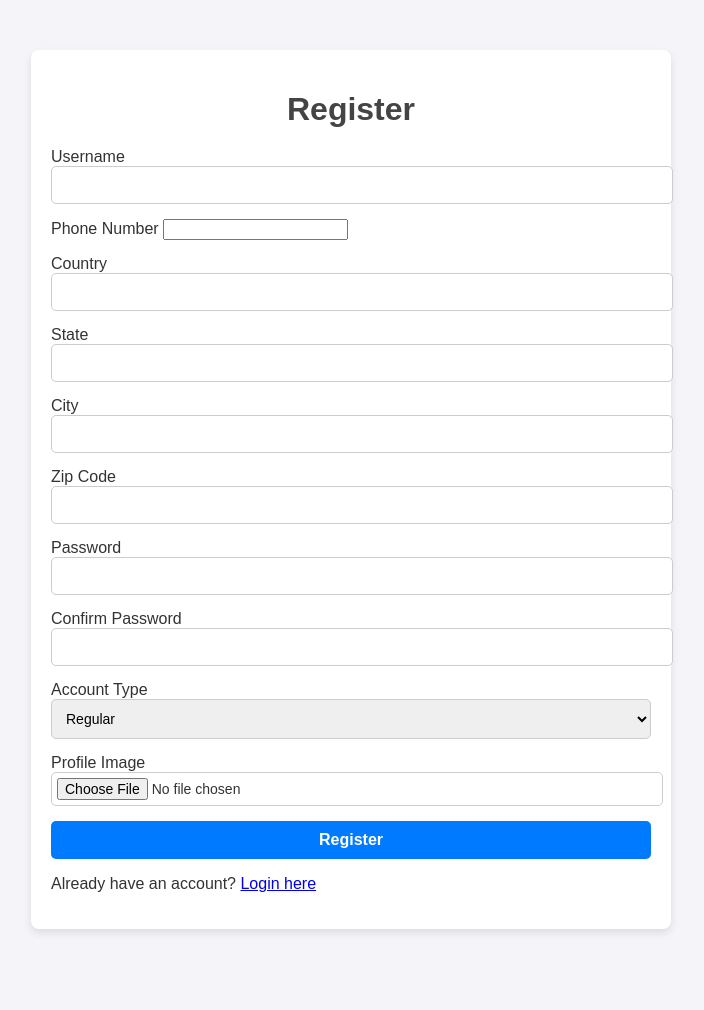
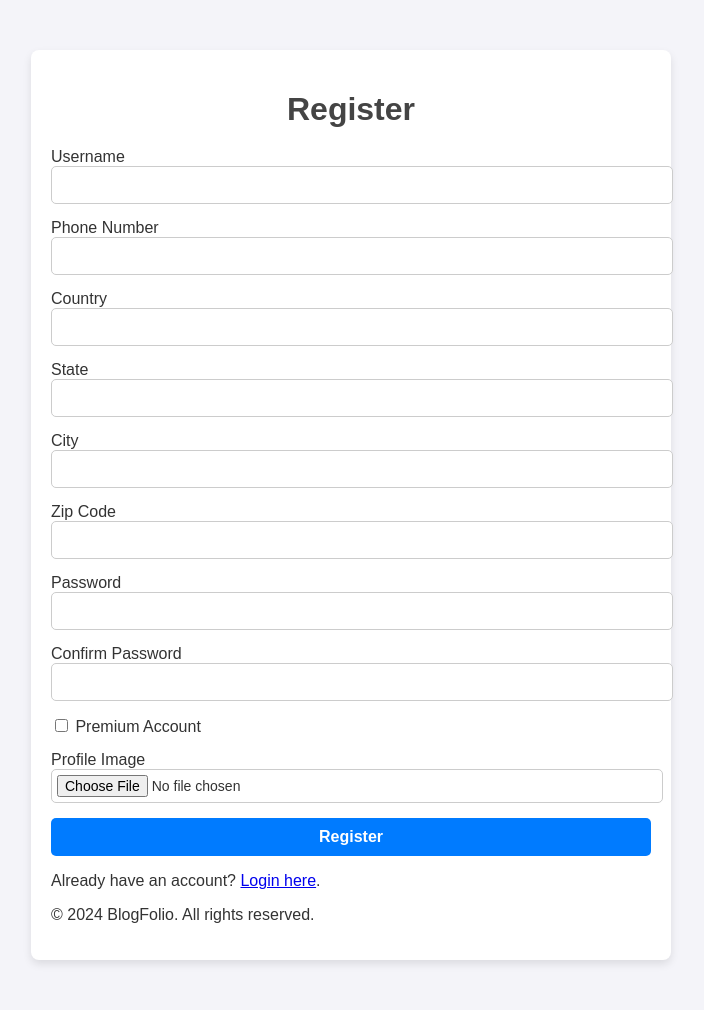
Before and after one commit to agastyawe45/Blog, a Flask app: template templates/register.html in a window 1280 px wide. Shown: the whole page, without its empty margins (289-993 px from the left). Before the commit the page ends 933 px from the top, so only its background shows below. Run offline with Flask 3, Linux system fonts and the light colour scheme; the template is opened without the code that fills it, so the values that code supplies are empty; parts of the project's set-up code (start-up, migrations or seed data) failed here and were passed over.

Commit message:
Update register.html

```diff
--- a/templates/register.html
+++ b/templates/register.html
@@ -8,15 +8,18 @@
 </head>
 <body>
     <div class="container">
+        <header>
             <h1>Register</h1>
-        <form id="register-form">
+        </header>
+        <main>
+            <form id="register-form" enctype="multipart/form-data">
                 <div>
                     <label for="register-username">Username</label>
                     <input type="text" id="register-username" name="username" required>
                 </div>
                 <div>
                     <label for="register-phone">Phone Number</label>
-                <input type="tel" id="register-phone" name="phone_number" pattern="[0-9]{10}" required>
+                    <input type="text" id="register-phone" name="phone_number" required>
                 </div>
                 <div>
                     <label for="register-country">Country</label>
@@ -32,22 +35,21 @@
                 </div>
                 <div>
                     <label for="register-zip">Zip Code</label>
-                <input type="text" id="register-zip" name="zip_code" pattern="[0-9]{5,10}" required>
+                    <input type="text" id="register-zip" name="zip_code" required>
                 </div>
                 <div>
                     <label for="register-password">Password</label>
-                <input type="password" id="register-password" name="password" minlength="8" required>
+                    <input type="password" id="register-password" name="password" required>
                 </div>
                 <div>
                     <label for="register-confirm-password">Confirm Password</label>
-                <input type="password" id="register-confirm-password" name="confirm_password" minlength="8" required>
+                    <input type="password" id="register-confirm-password" name="confirm_password" required>
                 </div>
                 <div>
-                <label for="register-account-type">Account Type</label>
-                <select id="register-account-type" name="account_type" required>
-                    <option value="Regular">Regular</option>
-                    <option value="Premium">Premium</option>
-                </select>
+                    <label for="register-account-type">
+                        <input type="checkbox" id="register-account-type" name="account_type" value="Premium">
+                        Premium Account
+                    </label>
                 </div>
                 <div>
                     <label for="register-profile-image">Profile Image</label>
@@ -56,7 +58,11 @@
                 <button type="submit">Register</button>
             </form>
             <p id="register-message" class="message"></p>
-        <p>Already have an account? <a href="{{ url_for('login') }}">Login here</a></p>
+            <p>Already have an account? <a href="{{ url_for('login') }}">Login here</a>.</p>
+        </main>
+        <footer>
+            <p>&copy; 2024 BlogFolio. All rights reserved.</p>
+        </footer>
     </div>
     <script src="{{ url_for('static', filename='register.js') }}"></script>
 </body>
```
Lines whose indentation alone changed are shown as unchanged.
